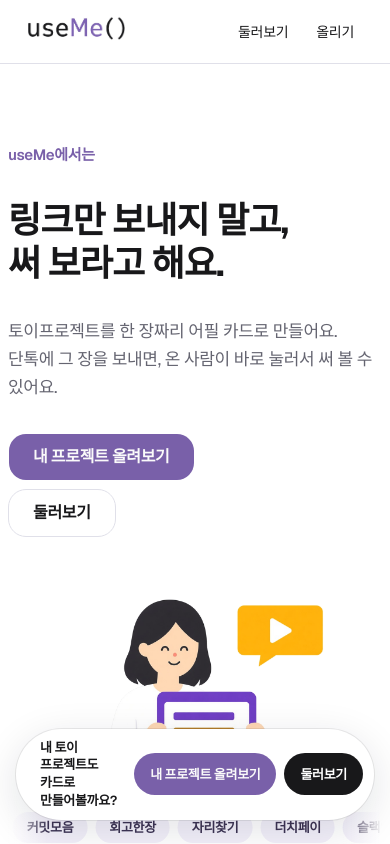
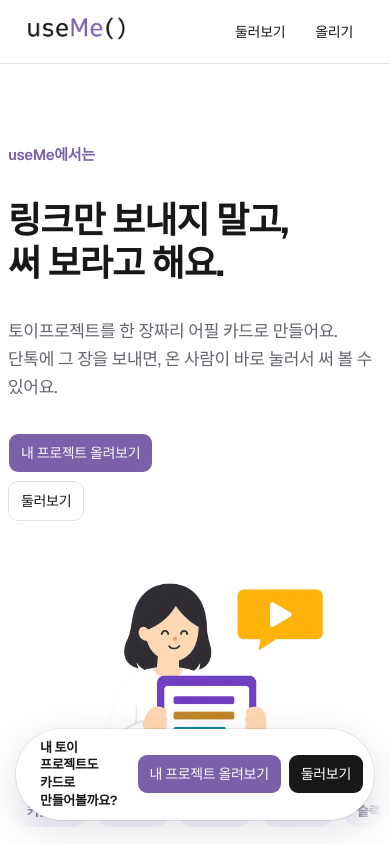
Before and after one commit to Kbomi16/useme, a Next.js app in the folder apps/web/: page / in a window 390 px wide. Shown: the top 844 px of the page. Built offline with nearby package versions, Linux system fonts and the light colour scheme; a web font is replaced by a local one.

Commit message:
💄 style: 버튼 크기 통일과 primary 호버색 정리

```diff
--- a/apps/web/app/_components/LandingActions.tsx
+++ b/apps/web/app/_components/LandingActions.tsx
@@ -24,10 +24,8 @@ export default function LandingActions({
       <Link
         href="/upload"
         className={cn(
-          buttonVariants({ size: "lg" }),
-          onBrand
-            ? "h-12 rounded-2xl bg-white px-6 text-base font-semibold text-primary hover:bg-white/90"
-            : "h-12 rounded-2xl px-6 text-base font-semibold"
+          buttonVariants(),
+          onBrand && "bg-white text-primary hover:bg-white/90"
         )}
       >
         내 프로젝트 올려보기
@@ -35,10 +33,9 @@ export default function LandingActions({
       <Link
         href="/discover"
         className={cn(
-          buttonVariants({ variant: "outline", size: "lg" }),
-          onBrand
-            ? "h-12 rounded-2xl border-white/40 bg-transparent px-6 text-base font-semibold text-white hover:bg-white/10 hover:text-white"
-            : "h-12 rounded-2xl px-6 text-base font-semibold"
+          buttonVariants({ variant: "outline" }),
+          onBrand &&
+            "border-white/40 bg-transparent text-white hover:bg-white/10 hover:text-white"
         )}
       >
         둘러보기
--- a/apps/web/app/_components/LandingSampleCta.tsx
+++ b/apps/web/app/_components/LandingSampleCta.tsx
@@ -52,10 +52,7 @@ export default function LandingSampleCta() {
           <Link
             href="/upload"
             tabIndex={visible ? 0 : -1}
-            className={cn(
-              buttonVariants(),
-              "h-11 rounded-full px-4 text-[13px] font-semibold sm:h-12 sm:px-5 sm:text-sm"
-            )}
+            className={buttonVariants()}
           >
             내 프로젝트 올려보기
           </Link>
@@ -63,8 +60,8 @@ export default function LandingSampleCta() {
             href="/discover"
             tabIndex={visible ? 0 : -1}
             className={cn(
-              buttonVariants({ size: "sm" }),
-              "h-11 rounded-full border-transparent bg-foreground px-4 text-[13px] font-semibold text-background hover:bg-foreground/90 hover:text-background sm:h-12 sm:px-5 sm:text-sm"
+              buttonVariants({ variant: "outline" }),
+              "border-transparent bg-foreground text-background hover:bg-foreground/90 hover:text-background"
             )}
           >
             둘러보기
--- a/apps/web/app/discover/page.tsx
+++ b/apps/web/app/discover/page.tsx
@@ -1,7 +1,6 @@
 import Link from "next/link"
 
 import { buttonVariants } from "@workspace/ui/components/button"
-import { cn } from "@workspace/ui/lib/utils"
 
 import AppealCard from "../_components/AppealCard"
 import { sampleProjects } from "../_components/sampleProjects"
@@ -19,13 +18,7 @@ export default function DiscoverPage() {
             만져 보고 한마디 남기면 돼요. 지금은 예시 카드예요.
           </p>
         </div>
-        <Link
-          href="/upload"
-          className={cn(
-            buttonVariants({ size: "lg" }),
-            "h-11 rounded-2xl px-5 text-[15px] font-semibold"
-          )}
-        >
+        <Link href="/upload" className={buttonVariants()}>
           내 프로젝트 올려보기
         </Link>
       </div>
--- a/apps/web/app/upload/_components/UploadForm.tsx
+++ b/apps/web/app/upload/_components/UploadForm.tsx
@@ -108,11 +108,7 @@ export default function UploadForm() {
             />
           </Field>
         </div>
-        <Button
-          type="submit"
-          size="lg"
-          className="h-12 rounded-2xl px-6 text-base font-semibold sm:self-start"
-        >
+        <Button type="submit" className="sm:self-start">
           카드로 내보내기
         </Button>
       </form>
--- a/apps/web/components/common/AppHeader.tsx
+++ b/apps/web/components/common/AppHeader.tsx
@@ -1,4 +1,7 @@
 import Link from "next/link"
+
+import { buttonVariants } from "@workspace/ui/components/button"
+import { cn } from "@workspace/ui/lib/utils"
 
 import Logo from "@/components/common/Logo"
 
@@ -12,13 +15,13 @@ export default function AppHeader() {
         <nav className="flex items-center gap-1">
           <Link
             href="/discover"
-            className="hover:bg-muted focus-visible:border-ring focus-visible:ring-ring/50 rounded-lg px-3 py-2 text-sm font-medium outline-none focus-visible:ring-3"
+            className={cn(buttonVariants({ variant: "ghost" }), "h-9")}
           >
             둘러보기
           </Link>
           <Link
             href="/upload"
-            className="hover:bg-muted focus-visible:border-ring focus-visible:ring-ring/50 rounded-lg px-3 py-2 text-sm font-medium outline-none focus-visible:ring-3"
+            className={cn(buttonVariants({ variant: "ghost" }), "h-9")}
           >
             올리기
           </Link>
--- a/apps/web/components/common/DynamicConfirmModal.tsx
+++ b/apps/web/components/common/DynamicConfirmModal.tsx
@@ -49,7 +49,7 @@ export default function DynamicConfirmModal({
   isLoading = false,
 }: DynamicConfirmModalProps) {
   const actionButtonClassName = cn(
-    "h-11 w-full rounded-xl font-semibold shadow-none",
+    "w-full",
     variant === "destructive" &&
       "bg-destructive text-white hover:bg-destructive/90 hover:text-white focus-visible:border-destructive/40 focus-visible:ring-destructive/20"
   )
@@ -90,7 +90,7 @@ export default function DynamicConfirmModal({
             <AlertDialogCancel
               disabled={isLoading}
               variant="outline"
-              className="h-11 w-full rounded-xl border-border bg-background font-semibold text-foreground shadow-none hover:bg-muted"
+              className="w-full"
             >
               {cancelText}
             </AlertDialogCancel>
--- a/packages/ui/src/components/Modal.tsx
+++ b/packages/ui/src/components/Modal.tsx
@@ -120,7 +120,6 @@ export default function Modal({
                     type="button"
                     variant="ghost"
                     size="icon"
-                    className="rounded-lg"
                     onClick={handleToggleFullscreen}
                     aria-label={isFullscreen ? "전체 화면 닫기" : "전체 화면"}
                     aria-pressed={isFullscreen}
@@ -132,7 +131,6 @@ export default function Modal({
                   type="button"
                   variant="ghost"
                   size="icon"
-                  className="rounded-lg"
                   onClick={onClose}
                   aria-label="닫기"
                 >
@@ -182,7 +180,6 @@ function ModalDefaultFooter({
       <Button
         type="button"
         variant="outline"
-        className="h-11 rounded-xl px-5 font-semibold"
         onClick={onClose}
       >
         {cancelText}
@@ -190,7 +187,6 @@ function ModalDefaultFooter({
       {onConfirm ? (
         <Button
           type="button"
-          className="h-11 rounded-xl px-5 font-bold shadow-none"
           onClick={onConfirm}
         >
           {confirmText}
--- a/packages/ui/src/components/button.tsx
+++ b/packages/ui/src/components/button.tsx
@@ -7,7 +7,7 @@ const buttonVariants = cva(
   {
     variants: {
       variant: {
-        default: "bg-primary text-primary-foreground hover:bg-primary/80",
+        default: "bg-primary text-primary-foreground hover:bg-primary-hover",
         outline:
           "border-border bg-background hover:bg-muted hover:text-foreground aria-expanded:bg-muted aria-expanded:text-foreground dark:border-input dark:bg-input/30 dark:hover:bg-input/50",
         secondary:
@@ -20,10 +20,10 @@ const buttonVariants = cva(
       },
       size: {
         default:
-          "h-8 gap-1.5 px-2.5 has-data-[icon=inline-end]:pr-2 has-data-[icon=inline-start]:pl-2",
+          "h-10 gap-1.5 px-3 has-data-[icon=inline-end]:pr-2 has-data-[icon=inline-start]:pl-2",
         xs: "h-6 gap-1 rounded-[min(var(--radius-md),10px)] px-2 text-xs in-data-[slot=button-group]:rounded-lg has-data-[icon=inline-end]:pr-1.5 has-data-[icon=inline-start]:pl-1.5 [&_svg:not([class*='size-'])]:size-3",
         sm: "h-7 gap-1 rounded-[min(var(--radius-md),12px)] px-2.5 text-[0.8rem] in-data-[slot=button-group]:rounded-lg has-data-[icon=inline-end]:pr-1.5 has-data-[icon=inline-start]:pl-1.5 [&_svg:not([class*='size-'])]:size-3.5",
-        lg: "h-9 gap-1.5 px-2.5 has-data-[icon=inline-end]:pr-2 has-data-[icon=inline-start]:pl-2",
+        lg: "h-10 gap-1.5 px-3 has-data-[icon=inline-end]:pr-2 has-data-[icon=inline-start]:pl-2",
         icon: "size-8",
         "icon-xs":
           "size-6 rounded-[min(var(--radius-md),10px)] in-data-[slot=button-group]:rounded-lg [&_svg:not([class*='size-'])]:size-3",
--- a/packages/ui/src/styles/globals.css
+++ b/packages/ui/src/styles/globals.css
@@ -34,6 +34,7 @@
   --color-secondary-foreground: var(--secondary-foreground);
   --color-secondary: var(--secondary);
   --color-primary-foreground: var(--primary-foreground);
+  --color-primary-hover: var(--primary-hover);
   --color-primary: var(--primary);
   --color-popover-foreground: var(--popover-foreground);
   --color-popover: var(--popover);
@@ -60,6 +61,7 @@
   --popover: oklch(1 0 0);
   --popover-foreground: oklch(0.21 0.004 286.06);
   --primary: oklch(0.545 0.113 298.35);
+  --primary-hover: oklch(0.45 0.125 298.35);
   --primary-foreground: oklch(0.985 0 0);
   --secondary: oklch(0.96 0.014 300);
   --secondary-foreground: oklch(0.35 0.056 296.33);
@@ -95,6 +97,7 @@
   --popover: oklch(0.253 0.004 286.13);
   --popover-foreground: oklch(0.979 0 0);
   --primary: oklch(0.545 0.113 298.35);
+  --primary-hover: oklch(0.45 0.125 298.35);
   --primary-foreground: oklch(0.985 0 0);
   --secondary: oklch(0.276 0.037 297.7);
   --secondary-foreground: oklch(0.979 0 0);
```
Also changed, not shown: 1 other file (tests, documents, lock files or other folders). Lines whose indentation alone changed are shown as unchanged.
